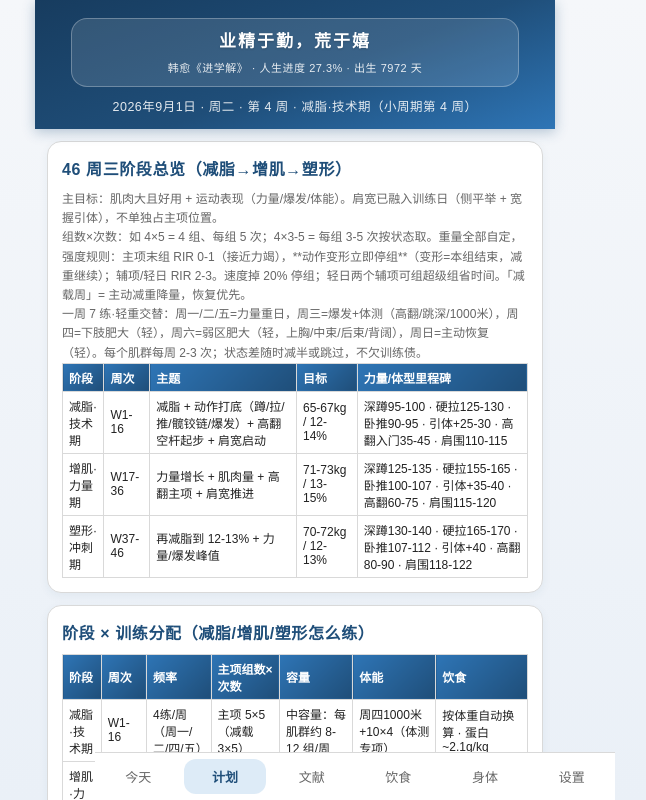
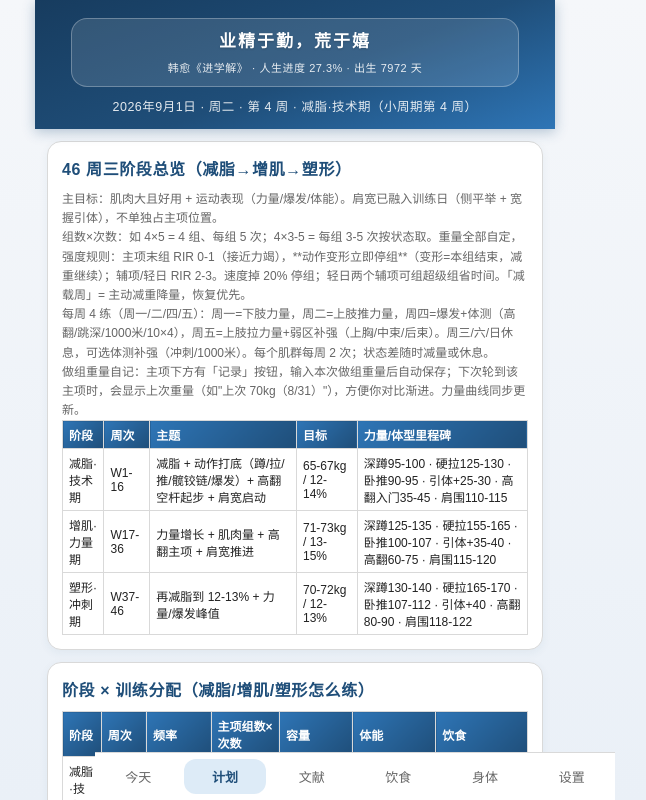
Before and after one commit to qqw655/yangyu-diary, a plain HTML site: page index.html in a window 1280 px wide. Both pictures are taken after a click on the button "计划". Shown: the top 800 px of the page, without its empty margins (345-991 px from the left). Drawn offline with Linux system fonts and the light colour scheme.

Commit message:
改回每周四练+主项做组重量自记（下次自动显示上次重量）

```diff
--- a/index.html
+++ b/index.html
@@ -46,7 +46,8 @@
       <div class="card-title">46 周三阶段总览（减脂→增肌→塑形）</div>
       <p class="hint">主目标：肌肉大且好用 + 运动表现（力量/爆发/体能）。肩宽已融入训练日（侧平举 + 宽握引体），不单独占主项位置。</p>
       <p class="hint">组数×次数：如 4×5 = 4 组、每组 5 次；4×3-5 = 每组 3-5 次按状态取。重量全部自定，强度规则：主项末组 RIR 0-1（接近力竭），**动作变形立即停组**（变形=本组结束，减重继续）；辅项/轻日 RIR 2-3。速度掉 20% 停组；轻日两个辅项可组超级组省时间。「减载周」= 主动减重降量，恢复优先。</p>
-      <p class="hint">一周 7 练·轻重交替：周一/二/五=力量重日，周三=爆发+体测（高翻/跳深/1000米），周四=下肢肥大（轻），周六=弱区肥大（轻，上胸/中束/后束/背阔），周日=主动恢复（轻）。每个肌群每周 2-3 次；状态差随时减半或跳过，不欠训练债。</p>
+      <p class="hint">每周 4 练（周一/二/四/五）：周一=下肢力量，周二=上肢推力量，周四=爆发+体测（高翻/跳深/1000米/10×4），周五=上肢拉力量+弱区补强（上胸/中束/后束）。周三/六/日休息，可选体测补强（冲刺/1000米）。每个肌群每周 2 次；状态差随时减量或休息。</p>
+      <p class="hint">做组重量自记：主项下方有「记录」按钮，输入本次做组重量后自动保存；下次轮到该主项时，会显示上次重量（如"上次 70kg（8/31）"），方便你对比渐进。力量曲线同步更新。</p>
       <table class="mini-table" id="phaseTable"></table>
     </div>
     <div class="card">
```
